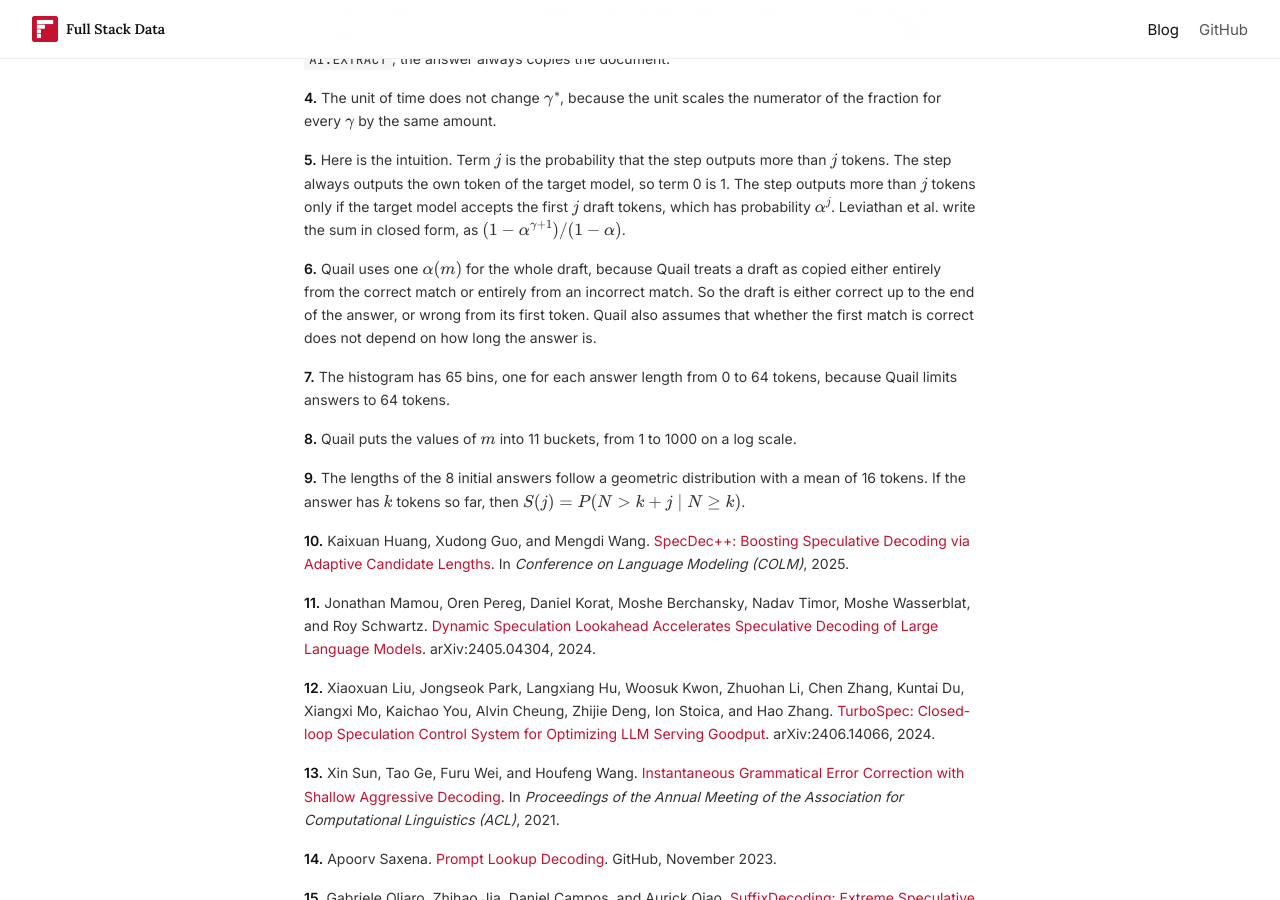
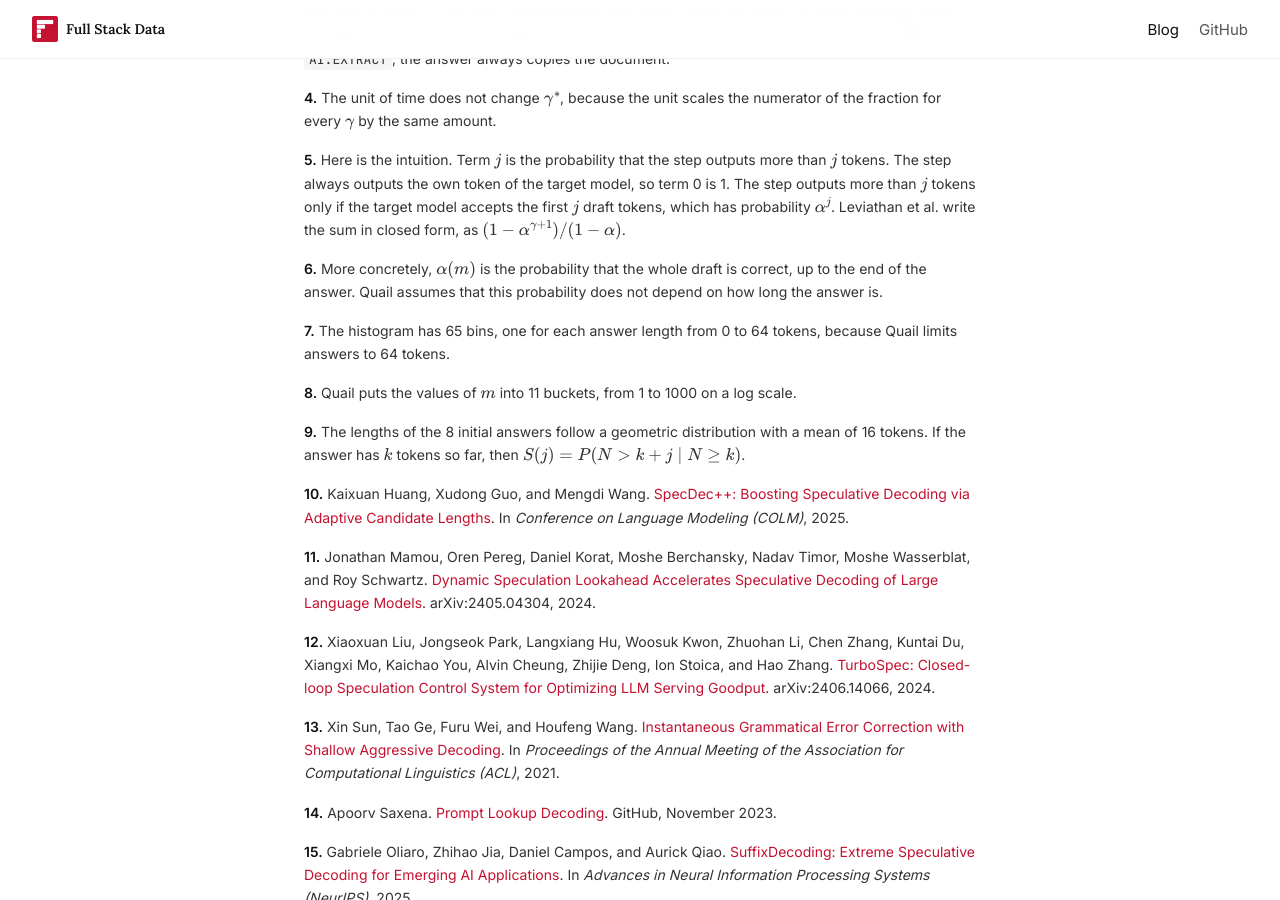
Before and after one commit to fsdatalab/fsdatalab.github.io, a Jekyll site: the page built from _posts/2026-10-26-ai-extract.md, in a window 1280 px wide and 900 px high, scrolled down 10623 px. Built offline with Jekyll 4.4.1, drawn with Linux system fonts in a browser that asks for light colours.

Commit message:
Shorten note 6 of the AI.EXTRACT post
Co-Authored-By: Claude Opus 5.5 <noreply@anthropic.com>
Claude-Session: https://claude.ai/code/session_01E9AjEaw3ZPJHVmqCBrDwAb

```diff
--- a/_posts/2026-10-26-ai-extract.md
+++ b/_posts/2026-10-26-ai-extract.md
@@ -229,7 +229,7 @@ this research.
 
 <span id="note-5"><strong>5.</strong></span> Here is the intuition. Term $$j$$ is the probability that the step outputs more than $$j$$ tokens. The step always outputs the own token of the target model, so term 0 is 1. The step outputs more than $$j$$ tokens only if the target model accepts the first $$j$$ draft tokens, which has probability $$\alpha^j$$. Leviathan et al. write the sum in closed form, as $$(1 - \alpha^{\gamma+1}) / (1 - \alpha)$$.
 
-<span id="note-6"><strong>6.</strong></span> Quail uses one $$\alpha(m)$$ for the whole draft, because Quail treats a draft as copied either entirely from the correct match or entirely from an incorrect match. So the draft is either correct up to the end of the answer, or wrong from its first token. Quail also assumes that whether the first match is correct does not depend on how long the answer is.
+<span id="note-6"><strong>6.</strong></span> More concretely, $$\alpha(m)$$ is the probability that the whole draft is correct, up to the end of the answer. Quail assumes that this probability does not depend on how long the answer is.
 
 <span id="note-7"><strong>7.</strong></span> The histogram has 65 bins, one for each answer length from 0 to 64 tokens, because Quail limits answers to 64 tokens.
 
```
